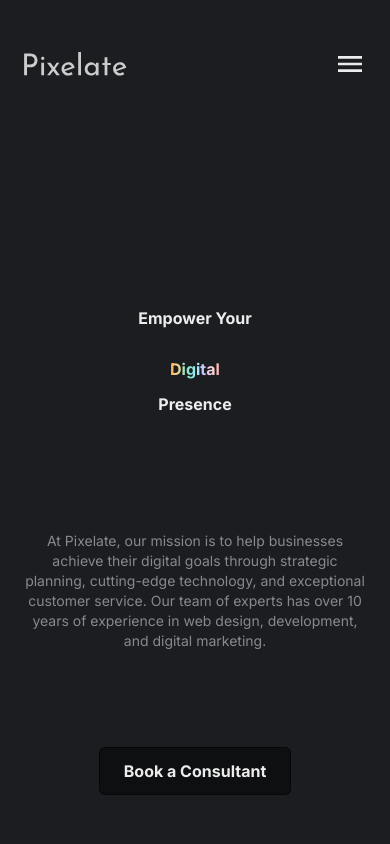
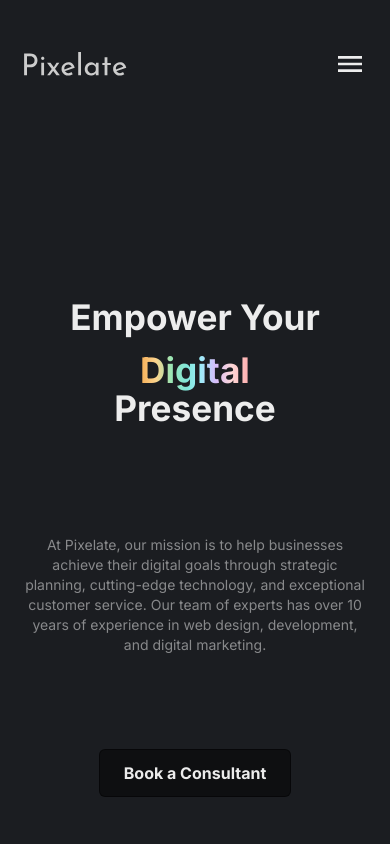
Before and after one commit to j-yue/digital-agency, a React (Vite) app: page / in a window 390 px wide. Shown: the top 844 px of the page. Built offline with nearby package versions, Linux system fonts and the light colour scheme.

Commit message:
Refactor RollingText component and add responsive styles to hero text - RollingText uses ref to compute height instead of having height passed in props - Add fourth line to make computing rollingText animation easier [1/4 instead of 1/3] - Configure tailwind theme with hero text typogrpahy

```diff
--- a/src/components/rollingWord.tsx
+++ b/src/components/rollingWord.tsx
@@ -1,34 +1,42 @@
+import { useRef, useEffect, useState } from "react";
+
 // apply rolling animation to text, from filled text to outline text
 // due to how animation styling works, only works for one line
 type RollingWordProps = {
   text: string;
-  heightValue: number;
-  heightUnit: string;
 };
 
-export default function RollingWord({
-  text,
-  heightValue,
-  heightUnit,
-}: RollingWordProps) {
-  const height = `${heightValue}${heightUnit}`;
+export default function RollingWord({ text }: RollingWordProps) {
+  const containerRef = useRef();
+  const [lineHeight, setLineHeight] = useState("");
+
+  useEffect(() => {
+    if (containerRef.current) {
+      const computedLineHeight = window.getComputedStyle(
+        containerRef.current
+      ).lineHeight;
+      return setLineHeight(computedLineHeight);
+    }
+  }, [containerRef]);
 
   return (
     <span
       className={`overflow-hidden inline-block font-bold`}
-      style={{ height: height }}
+      style={{ height: lineHeight }}
     >
-      <div className={`flex flex-nowarp flex-col h-[200%] animate-rollText`}>
-        <span className={`text-title h-[50%}]`}>{text}</span>
-        <span className={`text-transparent rolling-text-outline h-[50%]`}>
-          {text}
-        </span>
+      <div
+        className={`flex flex-nowrap flex-col animate-rollText`}
+        ref={containerRef}
+      >
+        <span className={`text-title`}>{text}</span>
+        <span className={`text-transparent rolling-text-outline `}>{text}</span>
         {/* to give the impression of an infinite loop scrolling up,
         add third item of text that matches the first item
         when animation restarts, this last item of text will be visible
         as keyframes shift back to start of text
           */}
-        <span className={`text-title h-[50%}]`}>{text}</span>
+        <span className={`text-title`}>{text}</span>
+        <span className={`text-transparent rolling-text-outline`}>{text}</span>
       </div>
     </span>
   );
--- a/src/components/sections/about.tsx
+++ b/src/components/sections/about.tsx
@@ -14,7 +14,7 @@ function SubsectionTitle({ content, number }: SubsectionTitleProps) {
   return (
     <div className="font-bold text-title bg-bgCard flex flex-wrap flex-row items-center justify-center gap-[.5ch] w-full h-[4rem] text-[1.25rem] leading-[1.5rem] mb-[.5rem] border border-solid border-border rounded-[.625rem]">
       <GradientText>{number}</GradientText>
-      <RollingWord text={content} heightValue={1.5} heightUnit="rem" />
+      <RollingWord text={content} />
     </div>
   );
 }
--- a/src/components/sections/home.tsx
+++ b/src/components/sections/home.tsx
@@ -13,10 +13,10 @@ export default function Home() {
   return (
     <Section title="home" id="home" hideTitle={true}>
       <div className="pt-[7rem]"></div>
-      <div className="text-base flex flex-col flex-nowrap justify-center items-center text-[2rem] leading-[2.7rem]">
-        <RollingWord text="Empower Your" heightValue={2.7} heightUnit="rem" />
+      <div className="flex flex-col flex-nowrap justify-center items-center text-heroText md:text-heroTextMd lg:text-heroTextLg">
+        <RollingWord text="Empower Your" />
         <GradientText>Digital</GradientText>
-        <RollingWord text="Presence" heightValue={2.7} heightUnit="rem" />
+        <RollingWord text="Presence" />
       </div>
       <section className="text-sm text-center">{homeData.text}</section>
       <Button primary={true} text="Book a Consultant" />
--- a/tailwind.config.js
+++ b/tailwind.config.js
@@ -12,6 +12,11 @@ export default {
     },
 
     extend: {
+      fontSize: {
+        heroText: ["2.2rem", "130%"],
+        heroTextMd: ["3rem", "130%"],
+        heroTextLg: ["4.5rem", "130%"],
+      },
       backgroundImage: {
         gradient: `linear-gradient(90deg, #F6AD55 0%, #FBD38D 14.58%, #9CE6B3 28.13%, #81E6D9 42.19%, #9DECF9 55.21%, #D6BCFA 68.75%, #FED7D7 83.33%, #FEB2B2 97.40%)`,
       },
@@ -97,10 +102,10 @@ export default {
             transform: "translateY(0)",
           },
           "50%": {
-            transform: "translateY(-50%)",
+            transform: "translateY(-25%)",
           },
           "100%": {
-            transform: "translateY(-100%)",
+            transform: "translateY(-50%)",
           },
         },
       },
```
